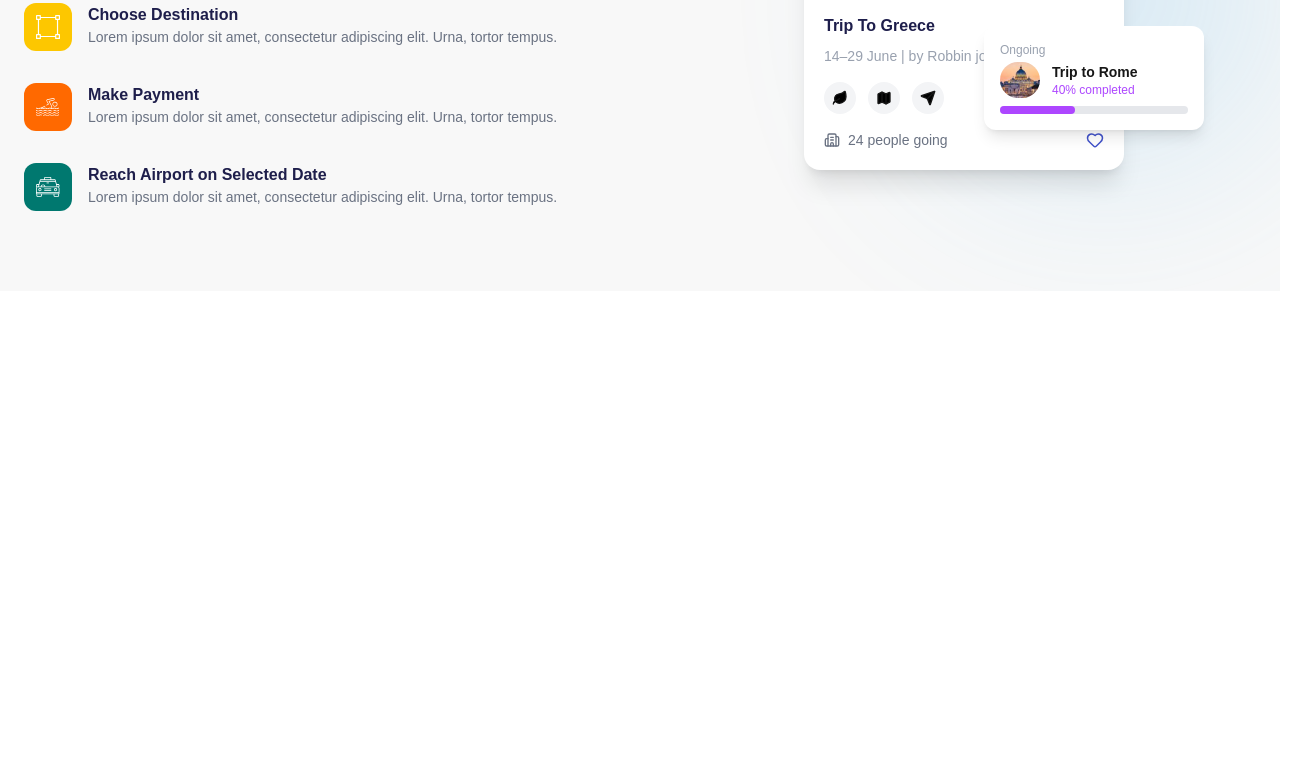
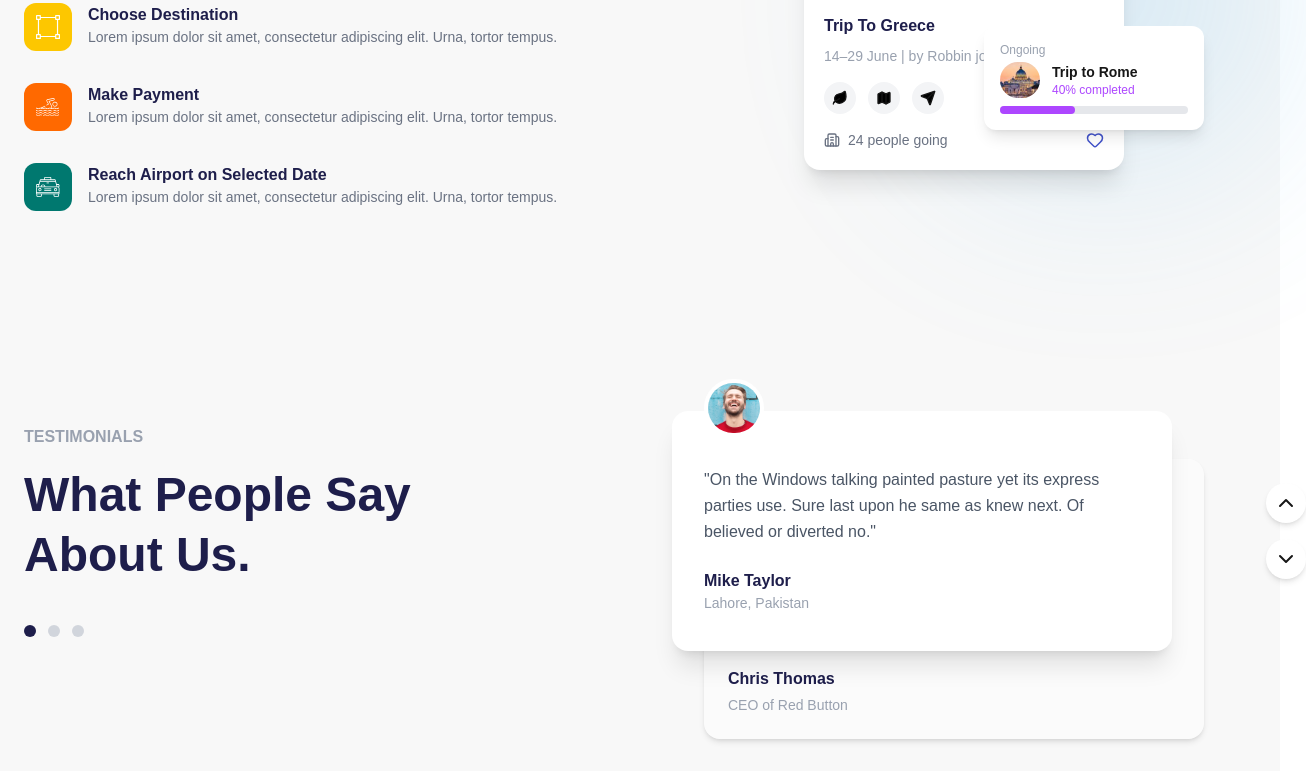
Before and after one commit to midhundominic/travel-website, a Next.js app: page / in a window 1280 px wide. Shown: the part 2286-3057 px from the top of the page, 1306 px wide, since content can reach past the window. Before the commit the page ends 2577 px from the top, so only its background shows below. Built offline with nearby package versions, Linux system fonts and the light colour scheme.

Commit message:
testimonial section

```diff
--- /dev/null
+++ b/app/components/Testimonial.tsx
@@ -0,0 +1,112 @@
+"use client";
+
+import { useState } from "react";
+import Image from "next/image";
+import { ChevronUp, ChevronDown } from "lucide-react";
+
+const testimonials = [
+  {
+    name: "Mike Taylor",
+    location: "Lahore, Pakistan",
+    image: "/testimonials/user1.png",
+    text: `"On the Windows talking painted pasture yet its express parties use. Sure last upon he same as knew next. Of believed or diverted no."`,
+  },
+  {
+    name: "Chris Thomas",
+    location: "CEO of Red Button",
+    image: "/testimonials/user1.png",
+    text: `"Amazing service! Everything was smooth and well organized. I would definitely recommend this to everyone planning a trip."`,
+  },
+  {
+    name: "Sarah Lee",
+    location: "New York, USA",
+    image: "/testimonials/user1.png",
+    text: `"A wonderful experience from start to finish. Great support and seamless booking process!"`,
+  },
+];
+
+export default function Testimonials() {
+  const [current, setCurrent] = useState(0);
+
+  const next = () => {
+    setCurrent((prev) => (prev + 1) % testimonials.length);
+  };
+
+  const prev = () => {
+    setCurrent((prev) => (prev === 0 ? testimonials.length - 1 : prev - 1));
+  };
+
+  const active = testimonials[current];
+  const nextTestimonial = testimonials[(current + 1) % testimonials.length];
+
+  return (
+    <section className="py-30 bg-[#F8F8F8]">
+      <div className="max-w-7xl mx-auto px-6 grid md:grid-cols-2 gap-16 items-center">
+        <div>
+          <p className="text-gray-400 font-semibold mb-4">TESTIMONIALS</p>
+
+          <h2 className="text-3xl md:text-5xl font-bold text-[#1E1E4B] leading-tight mb-10">
+            What People Say <br /> About Us.
+          </h2>
+
+          <div className="flex gap-3">
+            {testimonials.map((_, index) => (
+              <div
+                key={index}
+                className={`w-3 h-3 rounded-full transition ${
+                  current === index ? "bg-[#1E1E4B]" : "bg-gray-300"
+                }`}
+              ></div>
+            ))}
+          </div>
+        </div>
+
+        <div className="relative">
+          <div className="absolute top-12 left-8 w-125 h-70 bg-white/40 rounded-2xl shadow-md p-6 flex flex-col justify-end z-10">
+            <h4 className="font-semibold text-[#1E1E4B] mb-1">
+              {nextTestimonial.name}
+            </h4>
+
+            <p className="text-gray-400 text-sm">{nextTestimonial.location}</p>
+          </div>
+
+          <div className="relative z-20 bg-white rounded-2xl shadow-xl p-8 w-125 h-60 flex flex-col">
+            <div className="absolute -top-8 left-8">
+              <Image
+                src={active.image}
+                alt={active.name}
+                width={60}
+                height={60}
+                className="rounded-full border-4 border-white"
+              />
+            </div>
+
+            <p className="text-gray-600 mb-6 mt-6 leading-relaxed">
+              {active.text}
+            </p>
+
+            <h4 className="font-semibold text-[#1E1E4B]">{active.name}</h4>
+
+            <p className="text-gray-400 text-sm">{active.location}</p>
+          </div>
+
+          <div className="absolute -right-12.5 top-1/2 -translate-y-1/2 flex flex-col gap-4">
+            <button
+              onClick={prev}
+              className="w-10 h-10 flex items-center justify-center rounded-full bg-white shadow-md hover:bg-gray-100"
+            >
+              <ChevronUp />
+            </button>
+
+            <button
+              onClick={next}
+              className="w-10 h-10 flex items-center justify-center rounded-full bg-white shadow-md hover:bg-gray-100"
+            >
+              <ChevronDown />
+            </button>
+          </div>
+        </div>
+      </div>
+    </section>
+  );
+}
--- a/app/page.tsx
+++ b/app/page.tsx
@@ -3,6 +3,7 @@ import Hero from "./components/Hero";
 import Category from "./components/Category";
 import TopDestinations from "./components/Destination";
 import BookTrip from "./components/BookTrip";
+import Testimonials from "./components/Testimonial";
 
 const page = () => {
   return (
@@ -12,6 +13,7 @@ const page = () => {
       <Category/>
       <TopDestinations/>
       <BookTrip/>
+      <Testimonials/>
     </main>
   );
 };
```
Also changed, not shown: public/testimonials/user1.png (added).
